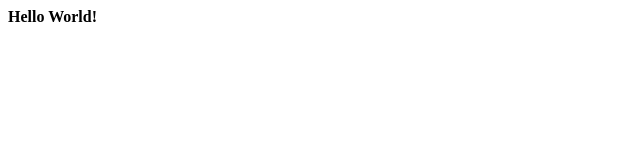
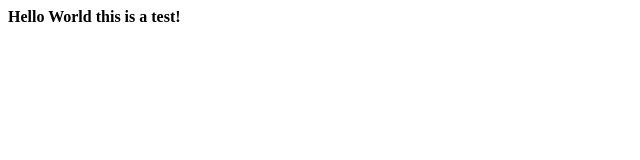
Before and after one commit to tapvolt/upguard-uk, a plain HTML site: page index.html in a window 1280 px wide. Shown: the full height of the page, 0-640 px from the left. Drawn offline with Linux system fonts and the light colour scheme.

Commit message:
this is a new test

```diff
--- a/index.html
+++ b/index.html
@@ -1 +1 @@
-<b>Hello World!</b>
+<b>Hello World this is a test!</b>
```
